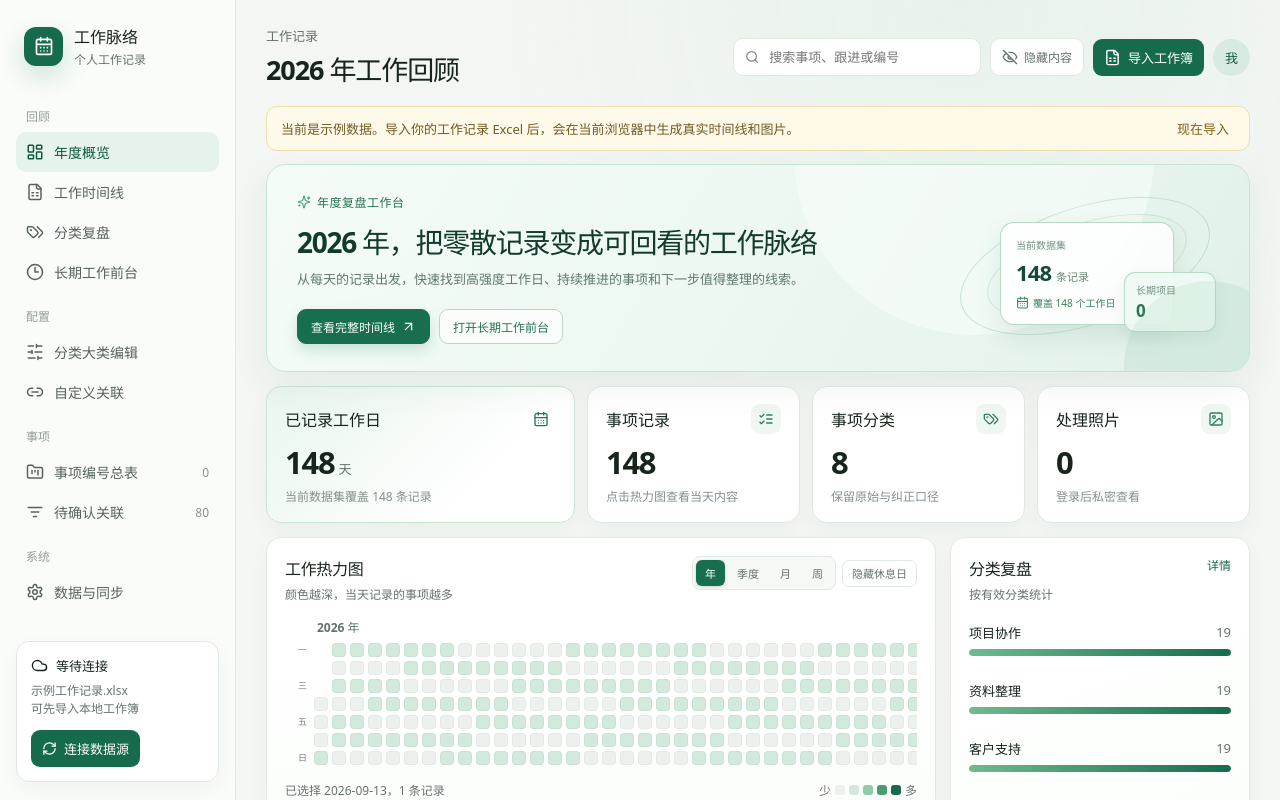
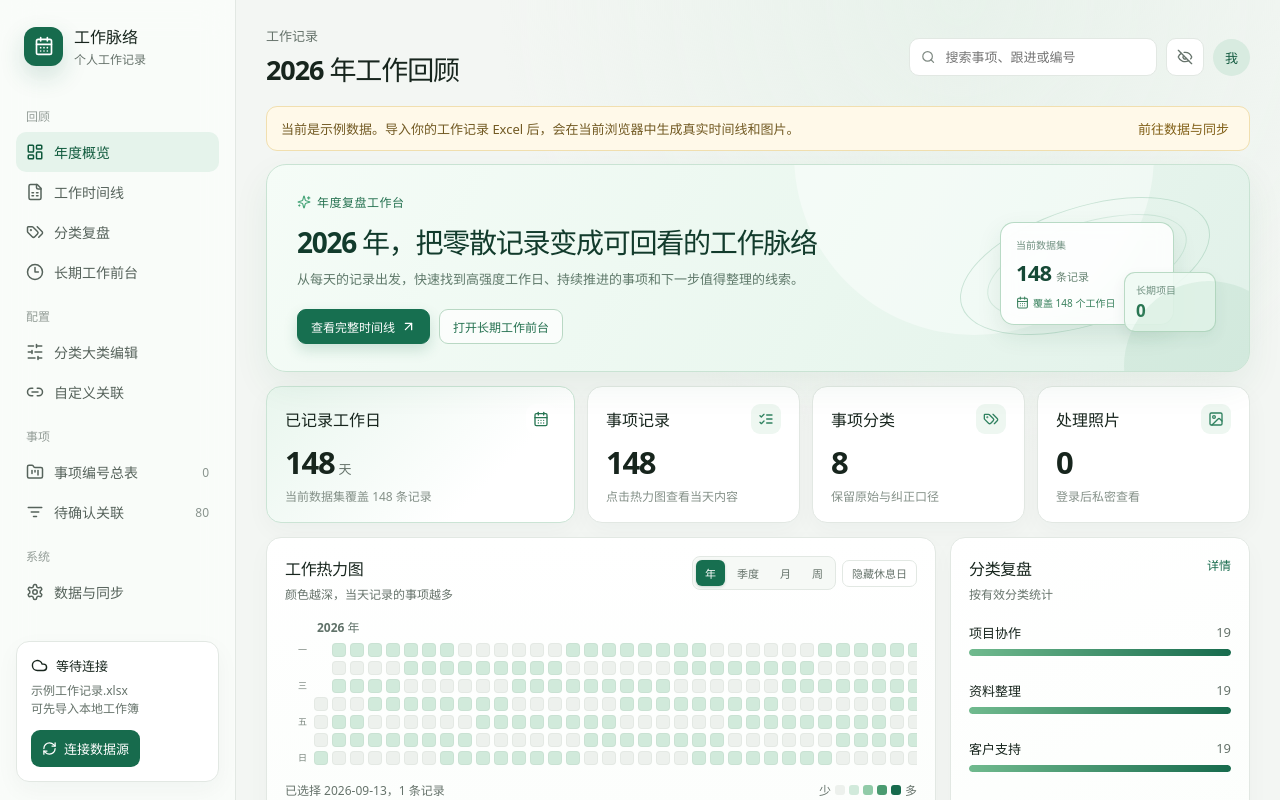
Before and after one commit to Oskrrrr/work-review, a React (Vite) app: page / in a window 1280 px wide. Shown: the top 800 px of the page. Built offline with nearby package versions, Linux system fonts and the light colour scheme.

Commit message:
Refine privacy control and move workbook import

```diff
--- a/src/App.tsx
+++ b/src/App.tsx
@@ -203,8 +203,8 @@ function App() {
       <div className="source-card"><div className="source-title"><Cloud size={17}/><strong>{dataset.meta.sourceMode==='demo'?'等待连接':'数据源已连接'}</strong></div><p>{dataset.meta.sourceName}<br/>{dataset.meta.sourceMode==='demo'?'可先导入本地工作簿':`已导入 ${dataset.records.length} 条记录`}</p><button onClick={syncNow}><RefreshCw size={15}/><span>{dataset.meta.sourceMode==='personal-wps'?'同步个人 WPS':dataset.meta.sourceMode==='wps'?'立即同步':dataset.meta.sourceMode==='demo'?'连接数据源':'重新导入'}</span></button></div>
     </aside>
     <main>
-      <header className="topbar"><div><p>工作记录</p>{view==='overview'&&<h1>{datasetDisplayYear(dataset)} 年工作回顾</h1>}</div><div className="top-actions">{datasets.length > 1 && <label className="dataset-switcher"><span>数据年度</span><select value={datasetId(dataset)} onChange={event => switchDataset(event.target.value)}>{sortDatasets(datasets).map(item => <option key={datasetId(item)} value={datasetId(item)}>{datasetLabel(item)}</option>)}</select></label>}<label className="search"><Search size={16}/><input aria-label="全局搜索" value={search} onChange={event=>setSearch(event.target.value)} onKeyDown={event=>{if(event.key==='Enter')setView('timeline')}} placeholder="搜索事项、跟进或编号"/>{search&&<small>{searchMatchCount}</small>}</label><button className={`privacy-toggle${hideContent ? ' active' : ''}`} onClick={() => setHideContent(value => { if (!value) setSearch(''); return !value; })} title={hideContent ? '显示工作内容' : '隐藏工作内容'}>{hideContent ? <Eye size={16}/> : <EyeOff size={16}/>}<span>{hideContent ? '显示内容' : '隐藏内容'}</span></button><button className="import-button" onClick={()=>setImportOpen(true)}><FileSpreadsheet size={17}/><span>导入工作簿</span></button><div className="avatar">我</div></div></header>
-      {dataset.meta.sourceMode==='demo'&&<div className="notice"><span>当前是示例数据。导入你的工作记录 Excel 后，会在当前浏览器中生成真实时间线和图片。</span><button onClick={()=>setImportOpen(true)}>现在导入</button></div>}
+      <header className="topbar"><div><p>工作记录</p>{view==='overview'&&<h1>{datasetDisplayYear(dataset)} 年工作回顾</h1>}</div><div className="top-actions">{datasets.length > 1 && <label className="dataset-switcher"><span>数据年度</span><select value={datasetId(dataset)} onChange={event => switchDataset(event.target.value)}>{sortDatasets(datasets).map(item => <option key={datasetId(item)} value={datasetId(item)}>{datasetLabel(item)}</option>)}</select></label>}<label className="search"><Search size={16}/><input aria-label="全局搜索" value={search} onChange={event=>setSearch(event.target.value)} onKeyDown={event=>{if(event.key==='Enter')setView('timeline')}} placeholder="搜索事项、跟进或编号"/>{search&&<small>{searchMatchCount}</small>}</label><button className={`privacy-toggle${hideContent ? ' active' : ''}`} onClick={() => setHideContent(value => { if (!value) setSearch(''); return !value; })} title={hideContent ? '显示工作内容' : '隐藏工作内容'} aria-label={hideContent ? '显示工作内容' : '隐藏工作内容'}>{hideContent ? <Eye size={16}/> : <EyeOff size={16}/>}</button><div className="avatar">我</div></div></header>
+      {dataset.meta.sourceMode==='demo'&&<div className="notice"><span>当前是示例数据。导入你的工作记录 Excel 后，会在当前浏览器中生成真实时间线和图片。</span><button onClick={()=>setView('settings')}>前往数据与同步</button></div>}
       {view==='overview'&&<OverviewView dataset={dataset} year={datasetDisplayYear(dataset)} selectedDate={selectedDate} onSelectDate={selectHeatmapDate} onOpenImage={openImage} onNavigate={name=>setView(name as ViewName)} hideContent={hideContent}/>}
       {view==='timeline'&&<TimelineView dataset={search?{...dataset,records:dataset.records.filter(record=>[record.title,record.caseId,...record.steps.map(step=>step.text)].join(' ').toLowerCase().includes(search.toLowerCase()))}:dataset} onOpenImage={openImage} hideContent={hideContent}/>}
       {view==='categories'&&<CategoriesView dataset={dataset}/>}
--- a/src/styles.css
+++ b/src/styles.css
@@ -23,7 +23,7 @@ main { min-width:0; padding:26px 30px 38px; }
 .topbar p { margin:0 0 4px; font-size:13px; color:var(--muted); }
 h1 { margin:0; font-size:27px; letter-spacing:-.04em; }
 .top-actions { display:flex; gap:9px; align-items:center; }
-.privacy-toggle { height:38px; border:1px solid var(--line); border-radius:10px; background:#fff; color:var(--muted); padding:0 11px; display:flex; align-items:center; gap:6px; font-size:12px; }
+.privacy-toggle { width:38px; height:38px; border:1px solid var(--line); border-radius:10px; background:#fff; color:var(--muted); padding:0; display:flex; align-items:center; justify-content:center; }
 .privacy-toggle:hover,.privacy-toggle.active { color:var(--green); border-color:#b9d7c4; background:var(--green-soft); }
 .dataset-switcher { display:flex; align-items:center; gap:6px; color:var(--muted); font-size:11px; }
 .dataset-switcher select { height:38px; max-width:180px; border:1px solid var(--line); border-radius:10px; background:#fff; color:var(--ink); padding:0 8px; font-size:12px; outline:0; }
--- a/src/views/SettingsView.tsx
+++ b/src/views/SettingsView.tsx
@@ -1,4 +1,4 @@
-import { CalendarDays, Cloud, Copy, Database, Download, FileText, LogIn, RefreshCw, Save, Search, Trash2, Upload } from 'lucide-react';
+import { CalendarDays, Cloud, Copy, Database, Download, FileSpreadsheet, FileText, LogIn, RefreshCw, Save, Search, Trash2, Upload } from 'lucide-react';
 import { useEffect, useState } from 'react';
 import { getPersonalWpsStatus, loginPersonalWps, searchPersonalWpsFiles, type PersonalWpsFile } from '../lib/api';
 import type { WorkDataset } from '../types';
@@ -33,7 +33,7 @@ function DatasetLibrary({ dataset, datasets, onImport, onUpdate, onDelete }: { d
     onUpdate(id, { displayName: draft?.name ?? item.meta.sourceName, year });
   };
   return <article className="panel dataset-library-card">
-    <div className="dataset-library-head"><FileStatus icon={<Database/>} title="已同步数据表" value={ordered.length ? `${ordered.length} 个数据集，按年份排序` : '尚未导入工作记录'}/><button className="primary-action" onClick={onImport}><Upload size={15}/>导入本地 Excel</button></div>
+    <div className="dataset-library-head"><FileStatus icon={<Database/>} title="已同步数据表" value={ordered.length ? `${ordered.length} 个数据集，按年份排序` : '尚未导入工作记录'}/><button className="primary-action" onClick={onImport}><FileSpreadsheet size={15}/>导入工作簿</button></div>
     <p className="setting-note">在这里整理每张已导入的表。修改“显示名称”只影响年度概览中的下拉名称；删除只移除当前客户端的数据，不会删除原始 Excel 或 WPS 云文件。</p>
     {ordered.length ? <div className="dataset-library-list">{ordered.map(item => { const id = idOf(item); const draft = drafts[id] ?? { name: item.meta.displayName || item.meta.sourceName, year: String(item.meta.year) }; const active = id === idOf(dataset); return <article className={`dataset-library-item${active ? ' active' : ''}`} key={id}>
       <div className="dataset-item-summary"><span className="dataset-year-badge"><CalendarDays size={14}/>{item.meta.year}</span><div><strong>{item.meta.displayName || item.meta.sourceName}</strong><small>{active ? '当前正在查看' : '已同步'} · {item.meta.sheetName} · {item.records.length} 条记录</small></div></div>
```
